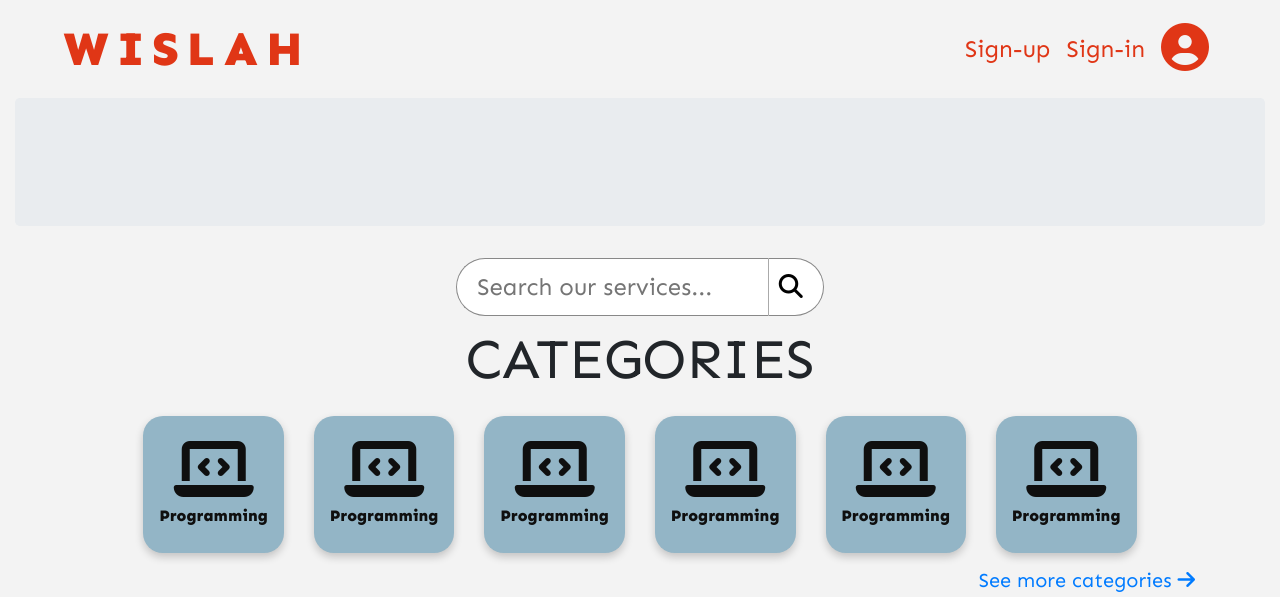
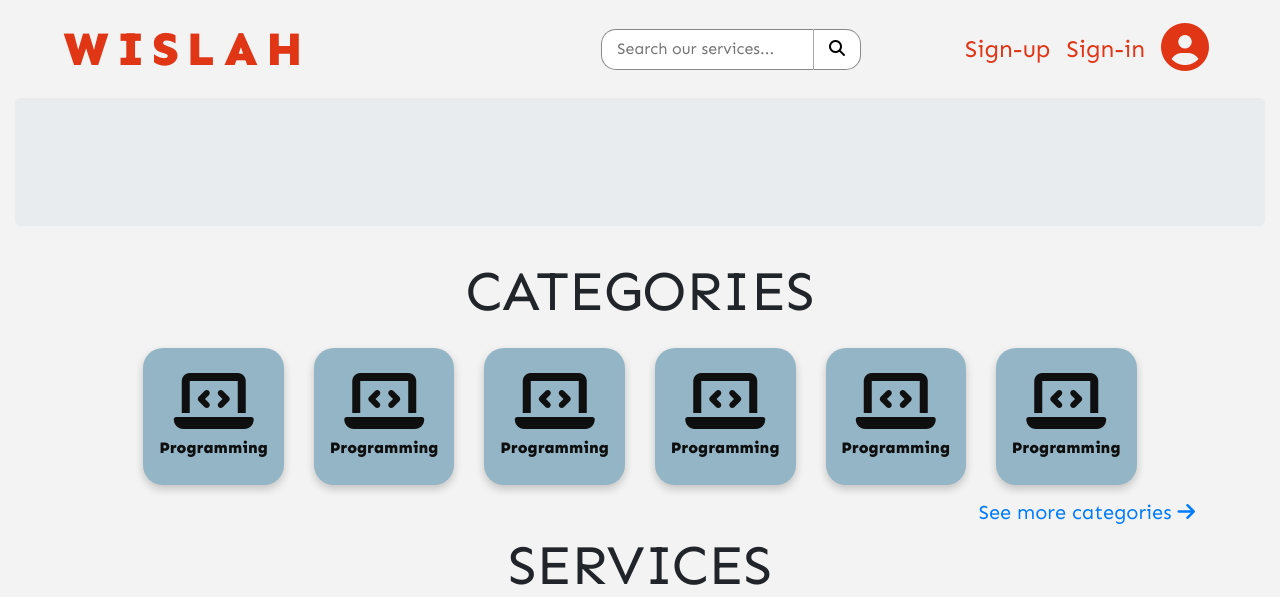
Before and after one commit to ClayKnife/SWE363ProjectWislah, a plain HTML site: page home.html in a window 1280 px wide. Shown: the top 597 px of the page. Drawn offline with nearby package versions, Linux system fonts and the light colour scheme.

Commit message:
changed location of search bar

```diff
--- a/css/home-style.css
+++ b/css/home-style.css
@@ -1,42 +1,10 @@
 :root{
     --category-card-bg-color: #93b5c6;
     --category-card-content-color: #0f0f0f;
-    --search-bar-bg-color: #ffffff;
-    --search-bar-border-color: #888888;
-    --search-bar-btn-seperator-color: #aaaaaa;
     --service-card-bg-color : #ece6d2;
     --service-card-img-seperator-color: #a3976e;
     --service-card-rating-color: #DAA520;
     --card-shadow-color: rgba(0,0,0,0.2);
-}
-
-.search-menu{
-    margin: 10px 0px;
-}
-
-.search-bar{
-    font-size: 1.5rem;
-    background-color: var(--search-bar-bg-color);
-    padding: 10px 10px 10px 20px;
-    border: 1px solid var(--search-bar-border-color);
-    border-top-left-radius: 50px;
-    border-bottom-left-radius: 50px;
-    border-right-style: none;
-    margin-right: 0px;
-}
-.search-bar-btn{
-    font-size: 1.5rem;
-    background-color: var(--search-bar-bg-color);
-    padding: 10px 20px 10px 10px;
-    border: 1px solid var(--search-bar-border-color);
-    border-left-color: var(--search-bar-btn-seperator-color);
-    border-top-right-radius: 50px;
-    border-bottom-right-radius: 50px;
-    margin-left: -5px
-}
-
-.search-bar:focus, .search-bar-btn:focus{
-    outline: none;
 }
 
 .category-card{
--- a/css/shared-style.css
+++ b/css/shared-style.css
@@ -2,6 +2,9 @@
     --body-bg-color :#f3f3f3;
     --brand-color: #e03616;
     --active-element-color: #93b5c6;
+    --search-bar-bg-color: #ffffff;
+    --search-bar-border-color: #888888;
+    --search-bar-btn-seperator-color: #aaaaaa;
 }
 
 body{
@@ -55,6 +58,30 @@ body{
     margin-right: 30%;
 }
 
+.search-bar{
+    font-size: 1rem;
+    background-color: var(--search-bar-bg-color);
+    padding: 7.5px 5px 7.5px 15px;
+    border: 1px solid var(--search-bar-border-color);
+    border-top-left-radius: 15px;
+    border-bottom-left-radius: 15px;
+    border-right-style: none;
+    margin-right: 0px;
+}
+.search-bar-btn{
+    font-size: 1rem;
+    background-color: var(--search-bar-bg-color);
+    padding: 7.5px 15px 7.5px 15px;
+    border: 1px solid var(--search-bar-border-color);
+    border-left-color: var(--search-bar-btn-seperator-color);
+    border-top-right-radius: 15px;
+    border-bottom-right-radius: 15px;
+    margin-left: -5px
+}
+
+.search-bar:focus, .search-bar-btn:focus{
+    outline: none;
+}
 
 /* I just want the main container to be larger than what was default in bootstrap so I increased it for container */
 @media (min-width: 1400px) {
--- a/home.html
+++ b/home.html
@@ -19,7 +19,7 @@
 
 
 
-    <!-- NAVBAR -->
+    <!-- NAVBAR AND SEARCH -->
     <header id="navbar" class="container-fluid sticky-top">
         <nav class="navbar navbar-expand-sm pl-5 pr-5">
             <a class="wislah-brand navbar-brand" href="home.html">WISLAH</a>
@@ -32,6 +32,12 @@
 
             <div class="collapse navbar-collapse" id="navbarSupportedContent">
                 <ul class="navbar-nav ml-auto">
+                    <li class="nav-item my-auto pr-5 mr-5">
+                        <form class="d-inline" action="" method="get">
+                            <input class="search-bar" type="text" name="search-bar" id="search-bar" autocomplete="off" placeholder="Search our services...">
+                            <button class="search-bar-btn"><i class="fas fa-search"></i></button>
+                        </form>
+                    </li>
                     <li class="nav-item my-auto" style="font-size: 1.5rem;">
                         <a class="wislah-nav-item nav-link" href="#">Sign-up</a>
                     </li>
@@ -80,14 +86,6 @@
         <div class="jumbotron">
 
         </div>
-    </div>
-
-    <!-- SEARCH MENU -->
-    <div class="search-menu container-fluid text-center">
-        <form class="d-inline" action="" method="get">
-            <input class="search-bar" type="text" name="search-bar" id="search-bar" autocomplete="off" placeholder="Search our services...">
-            <button class="search-bar-btn"><i class="fas fa-search"></i></button>
-        </form>
     </div>
 
     <!-- CATEGORIES -->
```
Also changed, not shown: profile.html (+13 -31 lines).
